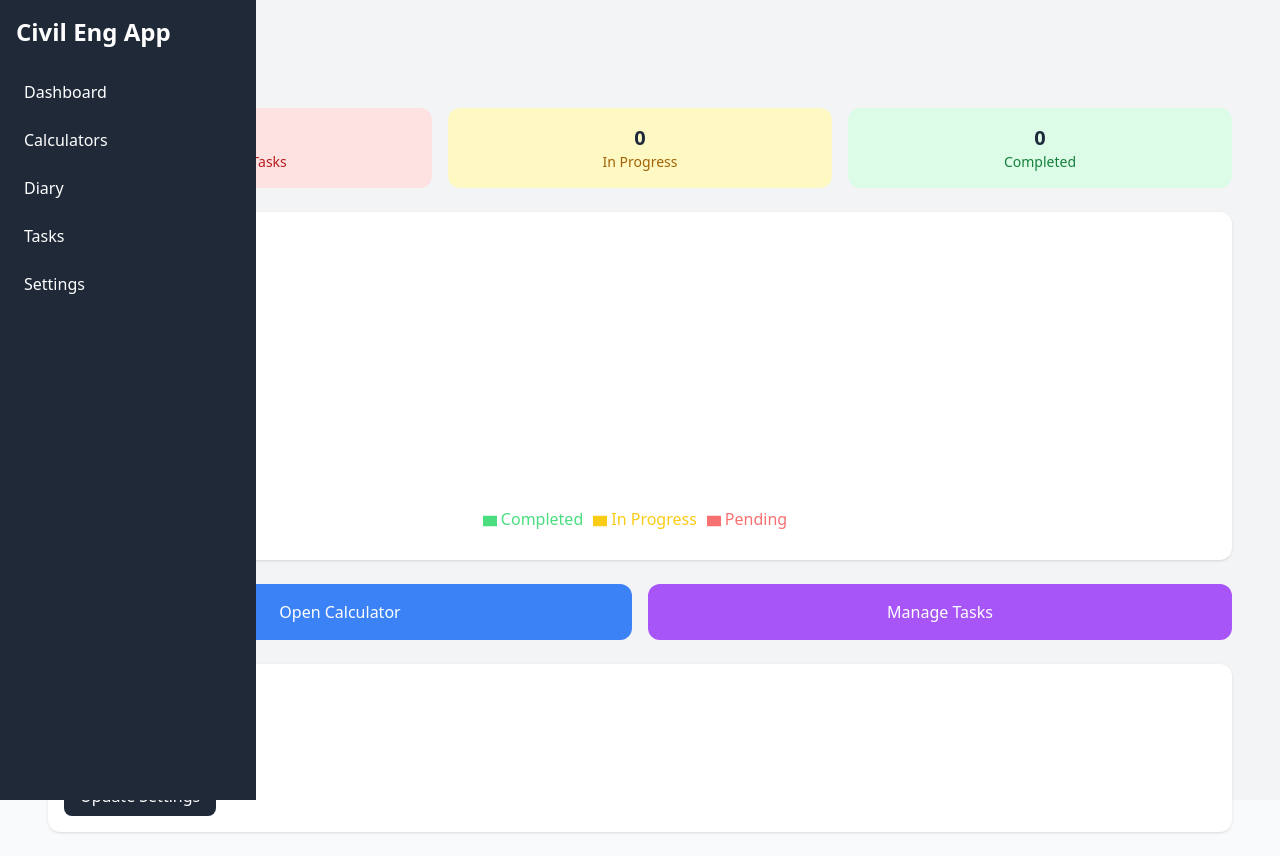
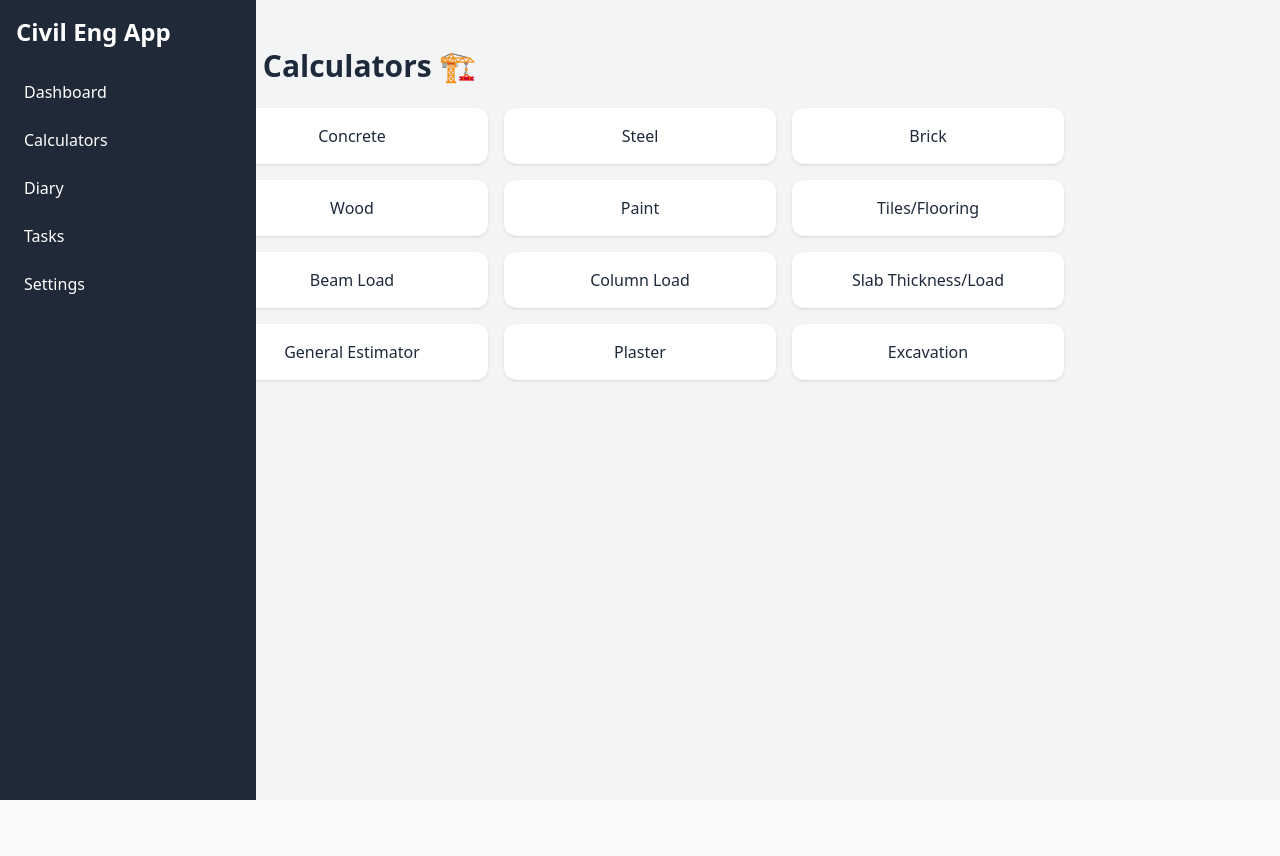
Before and after one commit to shadabalam117/CiviPilot, a Next.js app: page / in a window 1280 px wide. After the commit the page ends 800 px from the top, so only its background shows below. Built offline with nearby package versions, Linux system fonts and the light colour scheme.

Commit message:
Update page.tsx

```diff
--- a/app/page.tsx
+++ b/app/page.tsx
@@ -1,114 +1,36 @@
 "use client";
 
 import Link from "next/link";
-import { useEffect, useState } from "react";
-import { PieChart, Pie, Cell, Legend, Tooltip } from "recharts";
 
-interface Task {
-  id: number;
-  title: string;
-  deadline: string;
-  status: "Pending" | "In Progress" | "Completed";
-}
-
-export default function HomePage() {
-  const [tasks, setTasks] = useState<Task[]>([]);
-  const [theme, setTheme] = useState("light");
-  const [unit, setUnit] = useState("metric");
-
-  useEffect(() => {
-    const savedTasks = localStorage.getItem("tasks");
-    if (savedTasks) setTasks(JSON.parse(savedTasks));
-
-    const savedTheme = localStorage.getItem("theme");
-    if (savedTheme) setTheme(savedTheme);
-
-    const savedUnit = localStorage.getItem("unit");
-    if (savedUnit) setUnit(savedUnit);
-  }, []);
-
-  const pending = tasks.filter((t) => t.status === "Pending").length;
-  const inProgress = tasks.filter((t) => t.status === "In Progress").length;
-  const completed = tasks.filter((t) => t.status === "Completed").length;
-
-  const data = [
-    { name: "Pending", value: pending },
-    { name: "In Progress", value: inProgress },
-    { name: "Completed", value: completed },
+export default function CalculatorsPage() {
+  const calculators = [
+    { name: "Concrete", path: "/calculators/concrete" },
+    { name: "Steel", path: "/calculators/steel" },
+    { name: "Brick", path: "/calculators/brick" },
+    { name: "Wood", path: "/calculators/wood" },
+    { name: "Paint", path: "/calculators/paint" },
+    { name: "Tiles/Flooring", path: "/calculators/tiles" },
+    { name: "Beam Load", path: "/calculators/beam" },
+    { name: "Column Load", path: "/calculators/column" },
+    { name: "Slab Thickness/Load", path: "/calculators/slab" },
+    { name: "General Estimator", path: "/calculators/estimator" },
+    { name: "Plaster", path: "/calculators/plaster" },
+    { name: "Excavation", path: "/calculators/excavation" },
   ];
 
-  const COLORS = ["#f87171", "#facc15", "#4ade80"]; // red, yellow, green
-
   return (
-    <div className="p-6 space-y-6">
-      <h1 className="text-3xl font-bold">Dashboard</h1>
-
-      {/* Task Summary */}
-      <div className="grid grid-cols-3 gap-4">
-        <div className="bg-red-100 p-4 rounded-xl text-center">
-          <p className="text-xl font-bold">{pending}</p>
-          <p className="text-sm text-red-700">Pending Tasks</p>
-        </div>
-        <div className="bg-yellow-100 p-4 rounded-xl text-center">
-          <p className="text-xl font-bold">{inProgress}</p>
-          <p className="text-sm text-yellow-700">In Progress</p>
-        </div>
-        <div className="bg-green-100 p-4 rounded-xl text-center">
-          <p className="text-xl font-bold">{completed}</p>
-          <p className="text-sm text-green-700">Completed</p>
-        </div>
-      </div>
-
-      {/* Chart */}
-      <div className="bg-white shadow rounded-xl p-6 flex justify-center">
-        <PieChart width={350} height={300}>
-          <Pie
-            data={data}
-            cx="50%"
-            cy="50%"
-            labelLine={false}
-            label={({ name, percent }) =>
-              `${name} ${(percent * 100).toFixed(0)}%`
-            }
-            outerRadius={100}
-            dataKey="value"
+    <div className="p-6 max-w-4xl mx-auto">
+      <h1 className="text-3xl font-bold mb-6">All Calculators 🏗️</h1>
+      <div className="grid grid-cols-1 sm:grid-cols-2 lg:grid-cols-3 gap-4">
+        {calculators.map((calc) => (
+          <Link
+            key={calc.name}
+            href={calc.path}
+            className="p-4 bg-white rounded-xl shadow hover:shadow-lg text-center font-medium transition"
           >
-            {data.map((entry, index) => (
-              <Cell key={`cell-${index}`} fill={COLORS[index % COLORS.length]} />
-            ))}
-          </Pie>
-          <Tooltip />
-          <Legend />
-        </PieChart>
-      </div>
-
-      {/* Quick Links */}
-      <div className="grid grid-cols-2 gap-4">
-        <Link
-          href="/calculators"
-          className="bg-blue-500 text-white p-4 rounded-xl text-center hover:bg-blue-600"
-        >
-          Open Calculator
-        </Link>
-        <Link
-          href="/tasks"
-          className="bg-purple-500 text-white p-4 rounded-xl text-center hover:bg-purple-600"
-        >
-          Manage Tasks
-        </Link>
-      </div>
-
-      {/* Settings Preview */}
-      <div className="bg-white shadow rounded-xl p-4">
-        <h2 className="text-xl font-bold mb-2">Your Settings</h2>
-        <p>🌙 Theme: <span className="font-semibold">{theme}</span></p>
-        <p>📏 Units: <span className="font-semibold">{unit}</span></p>
-        <Link
-          href="/settings"
-          className="inline-block mt-3 bg-gray-800 text-white px-4 py-2 rounded-lg hover:bg-gray-700"
-        >
-          Update Settings
-        </Link>
+            {calc.name}
+          </Link>
+        ))}
       </div>
     </div>
   );
```
